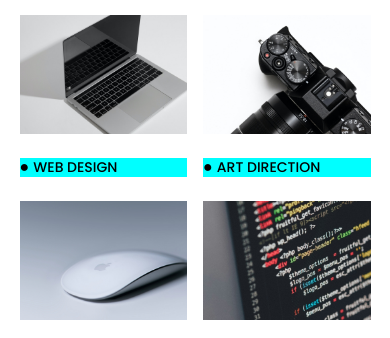
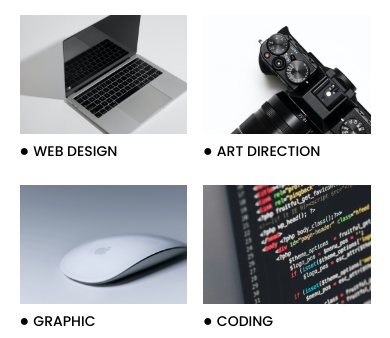
Before and after one commit to erk829/portfolio, a plain HTML site: page portfolio/index.html in a window 390 px wide. Shown: the part 742-1080 px from the top of the page. Drawn offline with Linux system fonts and the light colour scheme; some packages are replaced by stand-ins of ours.

Commit message:
12/28アップロード

```diff
--- a/portfolio/style.css
+++ b/portfolio/style.css
@@ -472,8 +472,7 @@ img {
   }
 
   .works-title {
-    margin-top: 24px;
-    background-color: aqua;
+    margin-top: 8px;
   }
 
   .works-dot {
```
